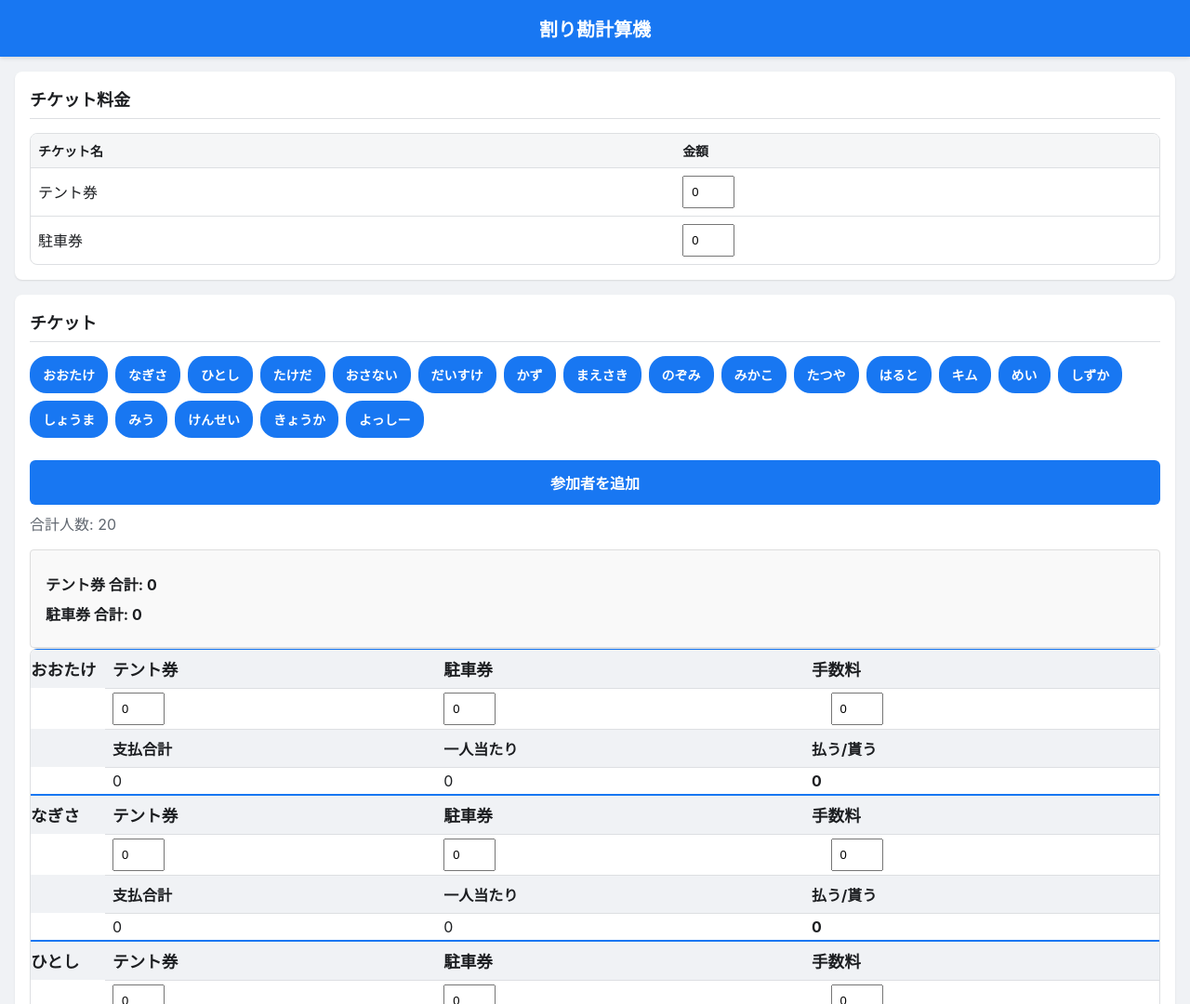
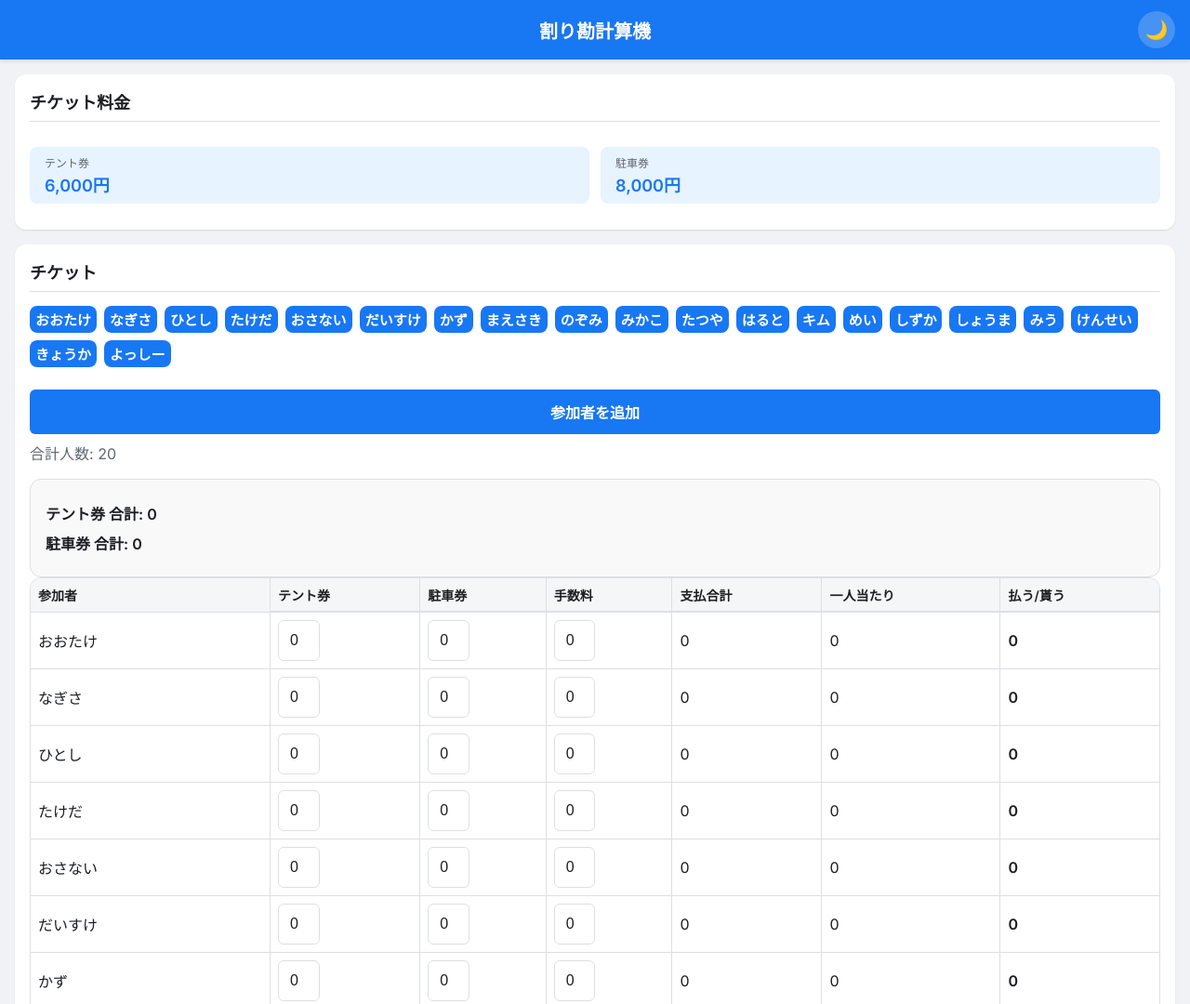
Before and after one commit to morinote/rsr-cal, a plain HTML site: page index.html in a window 1280 px wide. Shown: the top 1080 px of the page at 93% size. Drawn offline with Linux system fonts and the light colour scheme.

Commit message:
Update app files before uploading to rsr-cal

```diff
--- a/index.html
+++ b/index.html
@@ -5,6 +5,9 @@
   <meta charset="UTF-8" />
   <meta name="viewport" content="width=device-width, initial-scale=1.0" />
   <title>割り勘計算機</title>
+  <link rel="preconnect" href="https://fonts.googleapis.com">
+  <link rel="preconnect" href="https://fonts.gstatic.com" crossorigin>
+  <link href="https://fonts.googleapis.com/css2?family=Inter:wght@400;600&family=Noto+Sans+JP:wght@400;600&display=swap" rel="stylesheet">
   <link rel="stylesheet" href="style.css" />
 </head>
 
@@ -12,13 +15,16 @@
   <div id="error-message" class="error-message"></div>
   <header class="main-header">
     <h1 class="main-header__title">割り勘計算機</h1>
+    <button id="theme-toggle" aria-label="テーマ切り替え">
+      🌙
+    </button>
   </header>
   <main class="main-content">
     <section id="pricing-section" class="content-section">
       <h2 class="content-section__title">チケット料金</h2>
-      <div class="table-container" id="pricing-table-container">
-        <!-- Pricing table will be loaded here -->
-      </div><!-- test -->
+      <div id="pricing-table">
+        <!-- Pricing display will be loaded here -->
+      </div>
     </section>
 
     <section id="calculation-section" class="content-section">
@@ -70,15 +76,10 @@
 
     <section id="summary-section" class="content-section">
       <h2 class="content-section__title">総合収支</h2>
-      <button id="toggle-summary-view-btn" class="btn">
-        折り返し表示に切り替え
-      </button>
       <div class="table-container" id="summary-table-container">
-        <table id="summary-table" class="data-table">
-          <thead></thead>
-          <tbody></tbody>
-        </table>
+        <!-- Summary table will be loaded here -->
       </div>
+      <div id="payment-summary-lists"></div>
     </section>
   </main>
 
@@ -91,14 +92,8 @@
   </template>
 
   <template id="calculation-row-template">
-    <tr class="calculation-table__header-row">
-      <th></th>
-      <th>テント券</th>
-      <th>駐車券</th>
-      <th>手数料</th>
-    </tr>
-    <tr class="calculation-table__sub-header">
-      <th></th>
+    <tr>
+      <td></td>
       <td>
         <input type="number" class="form-input form-input--numeric ticket-quantity-input" data-ticket-type="テント券"
           value="0" />
@@ -110,15 +105,6 @@
       <td>
         <input type="number" class="form-input form-input--numeric fee-input" value="0" />
       </td>
-    </tr>
-    <tr class="calculation-table__label-row">
-      <th></th>
-      <td>支払合計</td>
-      <td>一人当たり</td>
-      <td>払う/貰う</td>
-    </tr>
-    <tr class="calculation-table__value-row">
-      <th></th>
       <td class="total-payment">0</td>
       <td class="per-person-payment">0</td>
       <td class="balance">0</td>
--- a/js/components/table.js
+++ b/js/components/table.js
@@ -33,18 +33,25 @@ function updateParticipantCount(section, count) {
 // --- Table Creation (Initial Setup) ---
 
 export function initializeTables() {
-  const pricingTableContainer = document.getElementById(
-    IDS.PRICING_TABLE_CONTAINER
-  );
-  if (pricingTableContainer)
-    pricingTableContainer.appendChild(createPricingTableElement());
+  const pricingTable = document.getElementById(IDS.PRICING_TABLE);
+  if (pricingTable) {
+    setupPricingDisplay(pricingTable);
+  }
 
   const calculationTableContainer = document.getElementById(
     IDS.CALCULATION_TABLE_CONTAINER
   );
   if (calculationTableContainer)
     calculationTableContainer.appendChild(
-      createGenericTableElement(IDS.CALCULATION_TABLE, [])
+      createGenericTableElement(IDS.CALCULATION_TABLE, [
+        HEADER_PARTICIPANT,
+        TICKET_TYPE_TENT,
+        TICKET_TYPE_PARKING,
+        PARTICIPANT_FEE,
+        HEADER_TOTAL_PAYMENT,
+        HEADER_PER_PERSON,
+        HEADER_BALANCE,
+      ])
     );
 
   const beerServerTableContainer = document.getElementById(
@@ -72,19 +79,28 @@ export function initializeTables() {
         HEADER_BALANCE,
       ])
     );
+
+  const summaryTableContainer = document.getElementById(
+    IDS.SUMMARY_TABLE_CONTAINER
+  );
+  if (summaryTableContainer)
+    summaryTableContainer.appendChild(
+      createGenericTableElement(IDS.SUMMARY_TABLE, [])
+    );
 }
 
-function createPricingTableElement() {
-  const table = document.createElement('table');
-  table.id = IDS.PRICING_TABLE;
-  table.className = 'data-table';
-  table.innerHTML = `<thead><tr><th>チケット名</th><th>金額</th></tr></thead><tbody></tbody>`;
-  const tbody = table.querySelector('tbody');
-  [TICKET_TYPE_TENT, TICKET_TYPE_PARKING].forEach((type) => {
-    const tr = tbody.insertRow();
-    tr.innerHTML = `<td>${type}</td><td><input type="number" class="${CLASSES.FORM_INPUT} ${CLASSES.FORM_INPUT_NUMERIC} ${CLASSES.TICKET_PRICE_INPUT}" data-ticket-type="${type}" value="0"><span class="${CLASSES.ERROR_MESSAGE_FIELD}"></span></td>`;
-  });
-  return table;
+function setupPricingDisplay(element) {
+  element.className = 'pricing-display';
+  element.innerHTML = `
+    <div class="pricing-display__item">
+      <span class="pricing-display__label">${TICKET_TYPE_TENT}</span>
+      <span class="pricing-display__value" data-ticket-type="${TICKET_TYPE_TENT}">8,000円</span>
+    </div>
+    <div class="pricing-display__item">
+      <span class="pricing-display__label">${TICKET_TYPE_PARKING}</span>
+      <span class="pricing-display__value" data-ticket-type="${TICKET_TYPE_PARKING}">6,000円</span>
+    </div>
+  `;
 }
 
 export function createGenericTableElement(id, headers) {
@@ -157,7 +173,7 @@ export function renderTables(state) {
     IDS.CALCULATION_ROW_TEMPLATE,
     participantInputValues,
     (clone, p) => {
-      clone.querySelector(`th`).textContent = p;
+      clone.querySelector('td:first-child').textContent = p;
     }
   );
 
@@ -312,7 +328,7 @@ function updateUIWithResults(results) {
     for (const p in calculationResults) {
       const result = calculationResults[p];
       const valueRow = document.querySelector(
-        `#${IDS.CALCULATION_TABLE} tr[data-participant="${p}"].calculation-table__value-row`
+        `#${IDS.CALCULATION_TABLE} tr[data-participant="${p}"]`
       );
       if (valueRow) {
         valueRow.querySelector(`.${CLASSES.TOTAL_PAYMENT}`).textContent =
@@ -470,6 +486,8 @@ function updateSummaryTable(results) {
   if (fragment.children.length > 0) {
     summaryTbody.appendChild(fragment);
   }
+
+  updatePaymentSummaryLists(calculationResults);
 }
 
 function updateBalanceCell(cell, balanceValue, returnHtml = false) {
@@ -494,3 +512,62 @@ function updateBalanceCell(cell, balanceValue, returnHtml = false) {
     cell.className = className;
   }
 }
+
+function updatePaymentSummaryLists(calculationResults) {
+  const container = document.getElementById('payment-summary-lists');
+  if (!container) return;
+
+  if (!calculationResults || Object.keys(calculationResults).length === 0) {
+    container.innerHTML = '';
+    return;
+  }
+
+  const payers = [];
+  const receivers = [];
+
+  for (const participant in calculationResults) {
+    const result = calculationResults[participant];
+    const balance = Math.round(result.totalBalance || 0);
+
+    if (balance < 0) {
+      payers.push({ name: participant, amount: Math.abs(balance) });
+    } else if (balance > 0) {
+      receivers.push({ name: participant, amount: balance });
+    }
+  }
+
+  payers.sort((a, b) => b.amount - a.amount);
+  receivers.sort((a, b) => b.amount - a.amount);
+
+  let html = '<div class="payment-lists-container">';
+
+  html += '<div class="payment-list payer-list">';
+  html += '<h3>払う人</h3>';
+  if (payers.length > 0) {
+    html += '<ul>';
+    payers.forEach(p => {
+      html += `<li><span class="participant-name">${p.name}</span> <span class="balance--negative">${formatNumberWithCommas(p.amount)}円</span></li>`;
+    });
+    html += '</ul>';
+  } else {
+    html += '<p>なし</p>';
+  }
+  html += '</div>';
+
+  html += '<div class="payment-list receiver-list">';
+  html += '<h3>貰う人</h3>';
+  if (receivers.length > 0) {
+    html += '<ul>';
+    receivers.forEach(p => {
+      html += `<li><span class="participant-name">${p.name}</span> <span class="balance--positive">${formatNumberWithCommas(p.amount)}円</span></li>`;
+    });
+    html += '</ul>';
+  } else {
+    html += '<p>なし</p>';
+  }
+  html += '</div>';
+
+  html += '</div>';
+
+  container.innerHTML = html;
+}
--- a/js/constants.js
+++ b/js/constants.js
@@ -24,7 +24,6 @@ export const SUFFIX_FEE = '料金';
 
 export const IDS = {
   // Containers
-  PRICING_TABLE_CONTAINER: 'pricing-table-container',
   CALCULATION_TABLE_CONTAINER: 'calculation-table-container',
   BEER_SERVER_TABLE_CONTAINER: 'beer-server-table-container',
   FOOD_TABLE_CONTAINER: 'food-table-container',
--- a/js/state.js
+++ b/js/state.js
@@ -165,7 +165,7 @@ export function loadData() {
       const parsedPrices = JSON.parse(savedTicketPrices);
       if (typeof parsedPrices === 'object' && parsedPrices !== null) {
         [TICKET_TYPE_TENT, TICKET_TYPE_PARKING].forEach((type) => {
-          parsedPrices[type] = parseFloat(parsedPrices[type]) || 0;
+          parsedPrices[type] = parseFloat(parsedPrices[type]);
         });
         ticketPrices = parsedPrices;
       }
@@ -173,6 +173,10 @@ export function loadData() {
       console.error('Error parsing ticketPrices from localStorage:', e);
     }
   }
+
+  // Ensure default prices are set
+  ticketPrices[TICKET_TYPE_TENT] = 6000;
+  ticketPrices[TICKET_TYPE_PARKING] = 8000;
 
   // 3. Load dynamicSections
   const savedDynamicSections = localStorage.getItem('dynamicSections');
--- a/js/ui.js
+++ b/js/ui.js
@@ -40,17 +40,12 @@ export function renderApp(state) {
 // --- Rendering Logic (Driven by state) ---
 
 function updatePricingTableUI(ticketPrices) {
-  document
-    .querySelectorAll(`.${CLASSES.TICKET_PRICE_INPUT}`)
-    .forEach((input) => {
-      const type = input.dataset.ticketType;
-      if (
-        ticketPrices[type] !== undefined &&
-        document.activeElement !== input
-      ) {
-        input.value = ticketPrices[type];
-      }
-    });
+  document.querySelectorAll('.pricing-display__value').forEach((el) => {
+    const type = el.dataset.ticketType;
+    if (ticketPrices[type] !== undefined) {
+      el.textContent = `${ticketPrices[type].toLocaleString()}円`;
+    }
+  });
 }
 
 // --- Helper Functions ---
@@ -161,13 +156,35 @@ export function setupEventListeners() {
     }
   });
 
-  // Toggle wrap view for the summary table
-  const toggleBtn = document.getElementById(IDS.TOGGLE_SUMMARY_VIEW_BTN);
-  const summaryContainer = document.getElementById(IDS.SUMMARY_TABLE_CONTAINER);
-  if (toggleBtn && summaryContainer) {
-    toggleBtn.addEventListener('click', () => {
-      const isWrapped = summaryContainer.classList.toggle(CLASSES.TABLE_CONTAINER_WRAP);
-      toggleBtn.textContent = isWrapped ? '横スクロール表示に切り替え' : '折り返し表示に切り替え';
-    });
+  // テーマ切り替えの設定
+  setupThemeToggle();
+}
+
+function setupThemeToggle() {
+  const themeToggleBtn = document.getElementById('theme-toggle');
+  if (!themeToggleBtn) return;
+
+  const currentTheme = localStorage.getItem('theme');
+  const prefersDark = window.matchMedia('(prefers-color-scheme: dark)').matches;
+
+  if (currentTheme === 'dark' || (!currentTheme && prefersDark)) {
+    document.documentElement.setAttribute('data-theme', 'dark');
+    themeToggleBtn.textContent = '☀️';
+  } else {
+    document.documentElement.removeAttribute('data-theme');
+    themeToggleBtn.textContent = '🌙';
   }
+
+  themeToggleBtn.addEventListener('click', () => {
+    const isDark = document.documentElement.getAttribute('data-theme') === 'dark';
+    if (isDark) {
+      document.documentElement.removeAttribute('data-theme');
+      localStorage.setItem('theme', 'light');
+      themeToggleBtn.textContent = '🌙';
+    } else {
+      document.documentElement.setAttribute('data-theme', 'dark');
+      localStorage.setItem('theme', 'dark');
+      themeToggleBtn.textContent = '☀️';
+    }
+  });
 }
--- a/style.css
+++ b/style.css
@@ -4,17 +4,42 @@
   --secondary-color: #42b72a;
   --secondary-color-hover: #36a420;
   --background-color: #f0f2f5;
-  --surface-color: #fff;
+  --surface-color: #ffffff;
   --text-color-primary: #1c1e21;
   --text-color-secondary: #606770;
-  --text-color-on-primary: #fff;
+  --text-color-on-primary: #ffffff;
   --border-color: #dddfe2;
-  --border-radius: 8px;
+  --border-radius: 12px;
   --positive-balance-color: #31a24c;
   --negative-balance-color: #fa383e;
+  --table-header-bg: #f5f6f7;
+  --label-bg: #e7f3ff;
+  --delete-btn-bg: rgba(0, 0, 0, 0.1);
+  --delete-btn-hover-bg: rgba(0, 0, 0, 0.2);
+  --ticket-totals-bg: #f9f9f9;
   --font-family:
-    -apple-system, BlinkMacSystemFont, 'Segoe UI', Roboto, 'Helvetica Neue',
+    'Inter', 'Noto Sans JP', -apple-system, BlinkMacSystemFont, 'Segoe UI', Roboto, 'Helvetica Neue',
     Arial, sans-serif;
+}
+
+[data-theme="dark"] {
+  --primary-color: #3b82f6;
+  --primary-color-hover: #60a5fa;
+  --secondary-color: #4ade80;
+  --secondary-color-hover: #86efac;
+  --background-color: #121212;
+  --surface-color: #1e1e1e;
+  --text-color-primary: #e4e6eb;
+  --text-color-secondary: #b0b3b8;
+  --text-color-on-primary: #ffffff;
+  --border-color: #3e4042;
+  --positive-balance-color: #4ade80;
+  --negative-balance-color: #f87171;
+  --table-header-bg: #2d2d2d;
+  --label-bg: rgba(59, 130, 246, 0.2);
+  --delete-btn-bg: rgba(255, 255, 255, 0.1);
+  --delete-btn-hover-bg: rgba(255, 255, 255, 0.2);
+  --ticket-totals-bg: #1e1e1e;
 }
 
 body {
@@ -29,17 +54,44 @@ body {
 .main-header {
   background-color: var(--primary-color);
   color: var(--text-color-on-primary);
-  padding: 16px;
+  padding: 12px 16px;
   text-align: center;
   position: sticky;
   top: 0;
   z-index: 100;
   box-shadow: 0 2px 4px rgba(0, 0, 0, 0.1);
+  display: flex;
+  justify-content: space-between;
+  align-items: center;
 }
 
 .main-header__title {
-  margin: 0;
+  margin: 0 auto;
+  padding-left: 40px;
   font-size: 20px;
+}
+
+#theme-toggle {
+  background: rgba(255, 255, 255, 0.2);
+  border: none;
+  border-radius: 50%;
+  width: 40px;
+  height: 40px;
+  font-size: 20px;
+  cursor: pointer;
+  color: white;
+  display: flex;
+  align-items: center;
+  justify-content: center;
+  transition: background-color 0.2s ease;
+}
+
+#theme-toggle:hover {
+  background: rgba(255, 255, 255, 0.3);
+}
+
+[data-theme='dark'] #theme-toggle {
+  color: #fcd34d;
 }
 
 .main-content {
@@ -62,6 +114,36 @@ body {
   margin-top: 0;
 }
 
+.pricing-display {
+  display: flex;
+  flex-wrap: wrap;
+  gap: 12px;
+  padding: 12px 0;
+}
+
+.pricing-display__item {
+  background-color: var(--label-bg);
+  padding: 8px 16px;
+  border-radius: 8px;
+  display: flex;
+  flex-direction: column;
+  align-items: flex-start;
+  min-width: 100px;
+  flex: 1;
+}
+
+.pricing-display__label {
+  font-size: 12px;
+  color: var(--text-color-secondary);
+  margin-bottom: 2px;
+}
+
+.pricing-display__value {
+  font-size: 18px;
+  font-weight: bold;
+  color: var(--primary-color);
+}
+
 .participant-checklist {
   display: flex;
   flex-wrap: wrap;
@@ -70,14 +152,14 @@ body {
 }
 
 .participant-checklist__label {
-  background-color: #e7f3ff;
-  padding: 10px 14px;
-  border-radius: 18px;
+  background-color: var(--label-bg);
+  padding: 4px 6px;
+  border-radius: 8px;
   cursor: pointer;
   display: flex;
   align-items: center;
-  font-size: 14px;
-  transition: background-color 0.2s ease;
+  font-size: 15px;
+  transition: all 0.2s ease;
 }
 
 .participant-checklist__checkbox {
@@ -99,13 +181,13 @@ body {
 
 .btn-delete-participant {
   margin-left: 8px;
-  width: 18px;
-  height: 18px;
+  width: 22px;
+  height: 22px;
   display: flex;
   align-items: center;
   justify-content: center;
   border-radius: 50%;
-  background-color: rgba(0, 0, 0, 0.1);
+  background-color: var(--delete-btn-bg);
   color: var(--text-color-secondary);
   font-size: 14px;
   line-height: 1;
@@ -158,12 +240,15 @@ body {
 .table-container {
   border: 1px solid var(--border-color);
   border-radius: var(--border-radius);
-  overflow-x: auto;
+  overflow: auto;
+  max-height: 70vh; /* 縦スクロールを有効にしてヘッダーを固定 */
+  -webkit-overflow-scrolling: touch;
 }
 
 .data-table {
   width: 100%;
-  border-collapse: collapse;
+  border-collapse: separate;
+  border-spacing: 0;
   table-layout: auto;
 }
 
@@ -172,21 +257,61 @@ body {
   padding: 8px;
   text-align: left;
   border-bottom: 1px solid var(--border-color);
+  border-right: 1px solid var(--border-color);
+  background-color: var(--surface-color);
   word-break: break-word;
-  white-space: normal;
+  white-space: nowrap;
 }
 
-.data-table th:first-child,
-.data-table td:first-child {
-  width: auto;
-  /* Changed from 20% to auto to avoid squashing on mobile */
-  min-width: 80px;
+.data-table th:last-child,
+.data-table td:last-child {
+  border-right: none;
 }
 
 .data-table thead th {
-  background-color: #f5f6f7;
+  position: sticky;
+  top: 0; /* コンテナの最上部に固定 */
+  z-index: 10;
+  background-color: var(--table-header-bg);
   font-size: 14px;
   font-weight: 600;
+  border-bottom: 1px solid var(--border-color);
+}
+
+/* sticky時の境界線を維持するための擬似要素 */
+.data-table thead th::after {
+  content: '';
+  position: absolute;
+  left: 0;
+  bottom: 0;
+  width: 100%;
+  border-bottom: 1px solid var(--border-color);
+}
+
+/* 左端の名前列を固定 */
+.data-table th:first-child,
+.data-table td:first-child {
+  position: sticky;
+  left: 0;
+  z-index: 5;
+  background-color: var(--surface-color);
+  min-width: 100px;
+  border-right: 1px solid var(--border-color);
+}
+
+/* 左上角のセル（ヘッダーかつ名前列）は最前面に固定 */
+.data-table thead th:first-child {
+  z-index: 15;
+  background-color: var(--table-header-bg);
+}
+
+.data-table th:first-child::after {
+  content: '';
+  position: absolute;
+  right: 0;
+  top: 0;
+  height: 100%;
+  border-right: 1px solid var(--border-color);
 }
 
 .data-table tbody tr:last-child td {
@@ -194,64 +319,20 @@ body {
 }
 
 .form-input {
-  padding: 8px;
-  font-size: 13px;
+  padding: 10px 12px;
+  font-size: 16px;
+  border: 1px solid var(--border-color);
+  border-radius: 6px;
+  background-color: var(--surface-color);
+  color: var(--text-color-primary);
+  min-height: 44px;
+  box-sizing: border-box;
 }
 
-/* Summary table – horizontal scroll (default) */
-#summary-table {
-  width: max-content;
-  min-width: 100%;
-  table-layout: auto;
-}
-
-#summary-table th,
-#summary-table td {
-  white-space: nowrap;
-  min-width: 140px;
-  padding: 12px 14px;
-}
-
-#summary-table th:first-child,
-#summary-table td:first-child {
-  min-width: 120px;
-  position: sticky;
-  left: 0;
-  background-color: inherit;
-  z-index: 1;
-}
-
-#summary-table thead th:first-child {
-  background-color: #f5f6f7;
-  /* Match header bgcolor since it's sticky */
-}
-
-#summary-table .balance {
-  white-space: nowrap;
-  display: inline-block;
-  font-variant-numeric: tabular-nums;
-  /* Better alignment for numbers */
-}
-
-/* Wrap mode overrides */
-.table-container--wrap #summary-table {
-  table-layout: fixed;
-  word-break: break-all;
-  width: 100%;
-}
-
-.table-container--wrap #summary-table th,
-.table-container--wrap #summary-table td {
-  white-space: normal;
-  min-width: unset;
-}
-
-.table-container--wrap #summary-table .balance {
-  white-space: normal;
-}
-
-.table-container--wrap {
-  overflow-x: hidden;
+.form-input:focus {
+  outline: none;
+  border-color: var(--primary-color);
+  box-shadow: 0 0 0 2px rgba(59, 130, 246, 0.2);
 }
 
 input[type='number']::-webkit-outer-spin-button,
@@ -263,6 +344,7 @@ input[type='number']::-webkit-inner-spin-button {
 
 input[type='number'] {
   -moz-appearance: textfield;
+  appearance: textfield;
 }
 
 .form-input--numeric {
@@ -320,62 +402,79 @@ input[type='number'] {
   /* Prevent button from shrinking */
 }
 
-.calculation-table__header-row th,
-.calculation-table__label-row {
-  background: var(--background-color);
+.calculation-table th,
+.calculation-table td {
+  text-align: left;
 }
 
-.calculation-table__header-row th {
-  font-weight: bold;
-  font-size: 1.1em;
-  white-space: nowrap;
+.calculation-table tbody tr {
+  border-top: 1px solid var(--border-color);
 }
 
-.calculation-table__sub-header {
-  color: var(--text-color-secondary);
-}
-
-.calculation-table th,
-.calculation-table td {
-  text-align: center;
-}
-
-.calculation-table__header-row {
-  border-top: 2px solid var(--primary-color);
-}
-
-.calculation-table tbody tr:first-child.calculation-table__header-row {
+.calculation-table tbody tr:first-child {
   border-top: none;
 }
 
-.calculation-table__label-row td {
-  font-weight: bold;
-}
-
-.calculation-table__sub-header td,
-.calculation-table__value-row td {
-  padding-top: 4px;
-  padding-bottom: 4px;
-}
-
-.calculation-table__header-row th:first-child,
-.calculation-table__sub-header th:first-child,
-.calculation-table__label-row th:first-child,
-.calculation-table__value-row th:first-child {
-  width: 0;
-  padding: 0;
-  border: none;
-}
 
 .ticket-totals {
   margin-top: 1rem;
   padding: 1rem;
-  background-color: #f9f9f9;
-  border: 1px solid #ddd;
-  border-radius: 4px;
+  background-color: var(--ticket-totals-bg);
+  border: 1px solid var(--border-color);
+  border-radius: var(--border-radius);
 }
 
 .ticket-totals p {
   margin: 0.5rem 0;
   font-weight: bold;
 }
+
+/* Payment Summary Lists */
+.payment-lists-container {
+  display: flex;
+  flex-wrap: wrap;
+  gap: 16px;
+  margin-top: 16px;
+}
+
+.payment-list {
+  flex: 1;
+  min-width: 280px;
+  background-color: var(--label-bg);
+  padding: 16px;
+  border-radius: var(--border-radius);
+  box-shadow: 0 1px 2px rgba(0, 0, 0, 0.05);
+}
+
+.payment-list h3 {
+  margin-top: 0;
+  margin-bottom: 12px;
+  font-size: 16px;
+  border-bottom: 1px solid var(--border-color);
+  padding-bottom: 8px;
+  color: var(--text-color-primary);
+}
+
+.payment-list ul {
+  list-style: none;
+  padding: 0;
+  margin: 0;
+}
+
+.payment-list li {
+  display: flex;
+  justify-content: space-between;
+  margin-bottom: 8px;
+  font-size: 15px;
+  padding: 4px 0;
+  border-bottom: 1px dashed var(--border-color);
+}
+
+.payment-list li:last-child {
+  margin-bottom: 0;
+  border-bottom: none;
+}
+
+.payment-list .participant-name {
+  font-weight: 600;
+}
```
